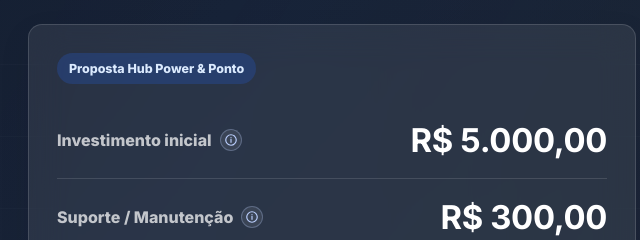
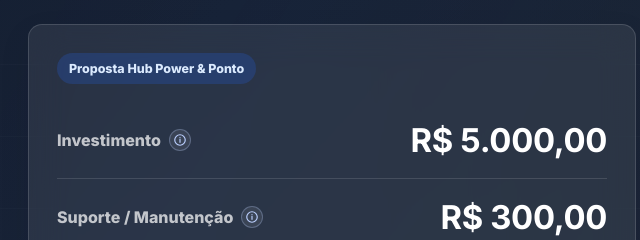
Before and after one commit to GabrielRossanesi/propostapowereponto, a plain HTML site: page index.html in a window 1280 px wide. Shown: the part 9400-9640 px from the top of the page, 584-1224 px from the left. Drawn offline with Linux system fonts and the light colour scheme.

Commit message:
atualização

```diff
--- a/index.html
+++ b/index.html
@@ -802,7 +802,7 @@
               <div class="price-row">
                 <div class="price-copy">
                   <span class="price-title">
-                    Investimento inicial
+                    Investimento
                     <button
                       type="button"
                       class="info-badge"
```
